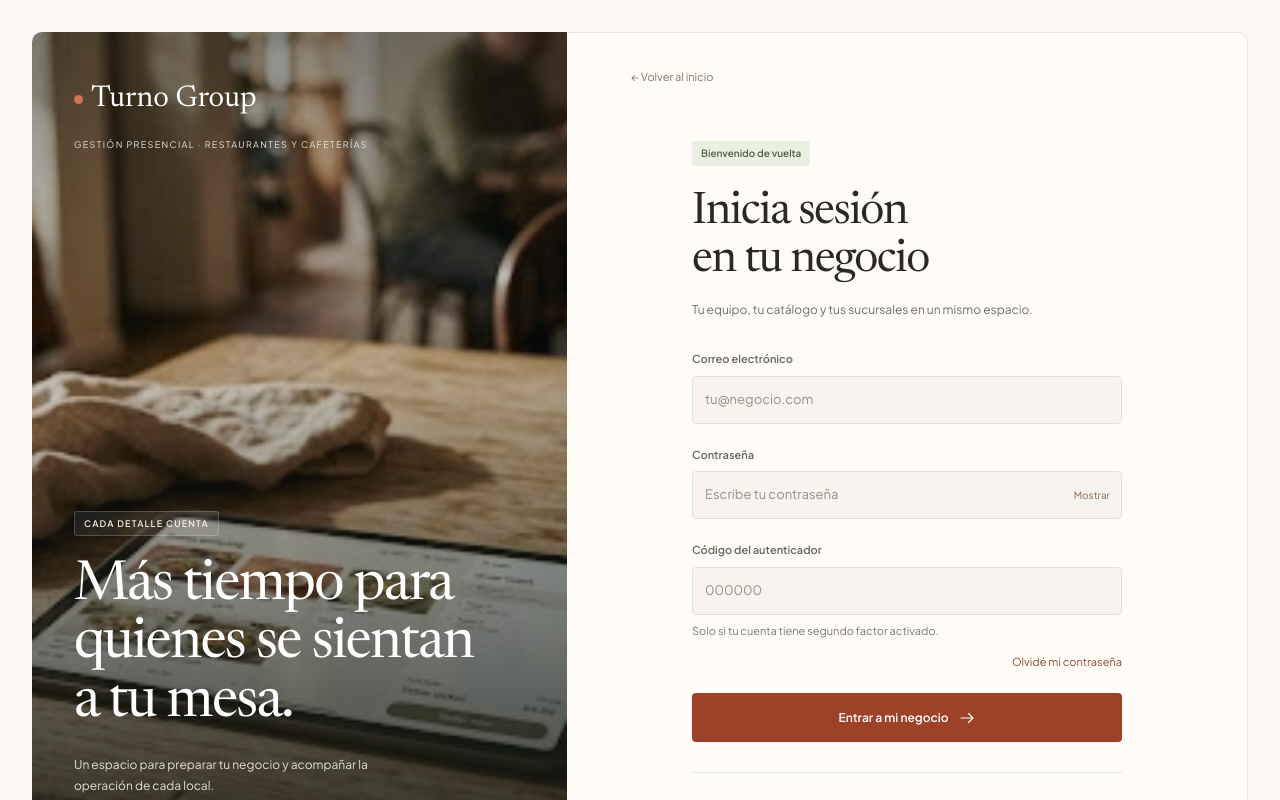
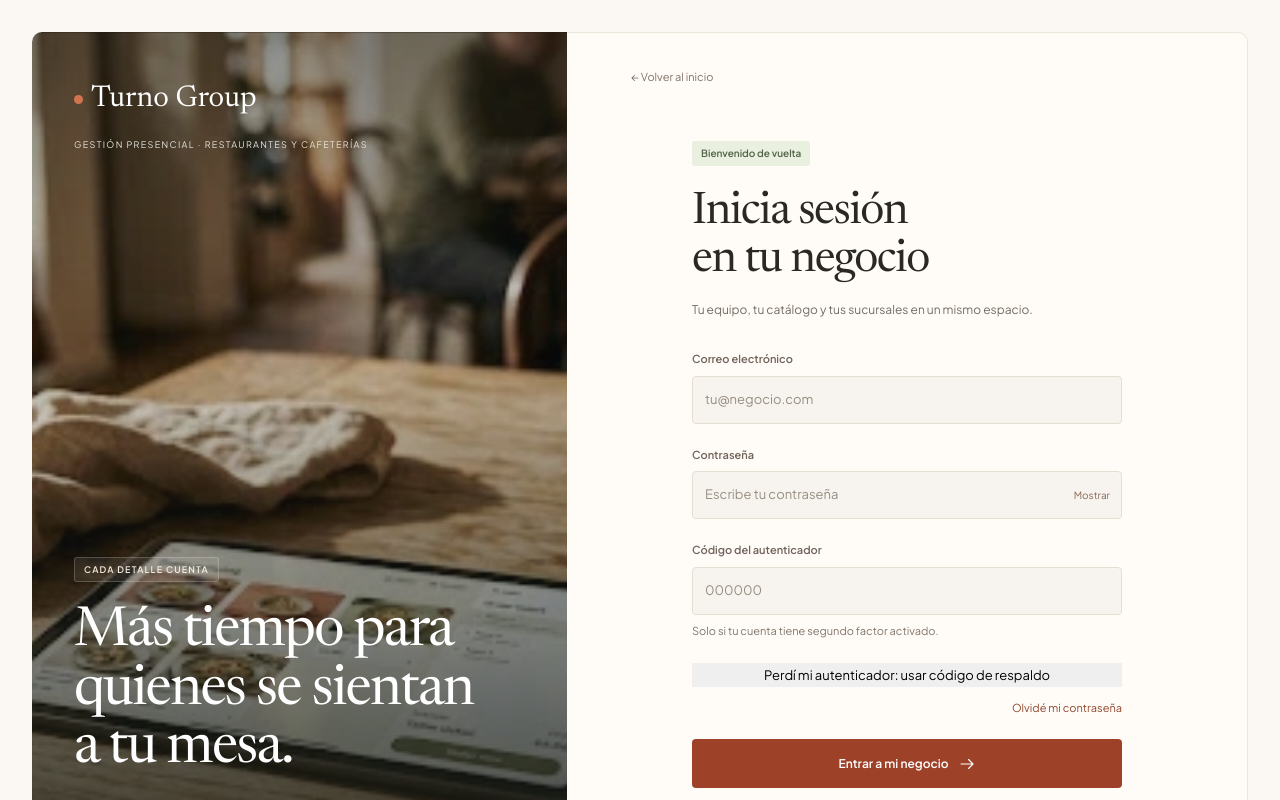
Before and after one commit to kevinhndz/TurnoGroup, a Next.js app in the folder frontend/: page /login in a window 1280 px wide. Shown: the top 800 px of the page. Built offline with nearby package versions, Linux system fonts and the light colour scheme; no server answers.

Commit message:
Agregue recuperacion del autenticador y rotacion de respaldos

```diff
--- a/frontend/components/sistema/Acceso.js
+++ b/frontend/components/sistema/Acceso.js
@@ -46,6 +46,7 @@ export default function Acceso({ modo = 'login' }) {
   const [codigo, setCodigo] = useState('');
   const [reactivacion, setReactivacion] = useState(false);
   const [correoEnviado, setCorreoEnviado] = useState('');
+  const [usarRespaldo, setUsarRespaldo] = useState(false);
   const formulario = useRef(null);
   const confirmarReactivacion = useRef(false);
   useEffect(() => {
@@ -119,6 +120,7 @@ export default function Acceso({ modo = 'login' }) {
           clave: datos.get('clave'),
           reactivar: confirmarReactivacion.current,
           codigo_mfa: datos.get('codigo_mfa') || null,
+          codigo_recuperacion_mfa: datos.get('codigo_recuperacion_mfa') || null,
         });
         const volver = new URLSearchParams(window.location.search).get('volver');
         const destino =
@@ -297,11 +299,29 @@ export default function Acceso({ modo = 'login' }) {
                 </Campo>
               )}
               {modo === 'login' && (
+                <>
                   <Campo
-                  label="Código del autenticador"
-                  ayuda="Solo si tu cuenta tiene segundo factor activado."
+                    label={
+                      usarRespaldo ? 'Código de respaldo' : 'Código del autenticador'
+                    }
+                    ayuda={
+                      usarRespaldo
+                        ? 'Cada código sirve una sola vez. Conserva los demás en un lugar seguro.'
+                        : 'Solo si tu cuenta tiene segundo factor activado.'
+                    }
                   >
+                    {usarRespaldo ? (
                       <input
+                        key="respaldo"
+                        name="codigo_recuperacion_mfa"
+                        required
+                        minLength={24}
+                        maxLength={24}
+                        autoComplete="off"
+                      />
+                    ) : (
+                      <input
+                        key="autenticador"
                         name="codigo_mfa"
                         inputMode="numeric"
                         autoComplete="one-time-code"
@@ -309,7 +329,18 @@ export default function Acceso({ modo = 'login' }) {
                         maxLength={6}
                         placeholder="000000"
                       />
+                    )}
                   </Campo>
+                  <button
+                    type="button"
+                    className="tg-link"
+                    onClick={() => setUsarRespaldo(!usarRespaldo)}
+                  >
+                    {usarRespaldo
+                      ? 'Usar autenticador'
+                      : 'Perdí mi autenticador: usar código de respaldo'}
+                  </button>
+                </>
               )}
               {modo === 'login' && (
                 <Link href="/recuperar-clave" className="tg-forgot">
```
Also changed, not shown: 1 other file (tests, documents, lock files or other folders). Lines whose indentation alone changed are shown as unchanged.
